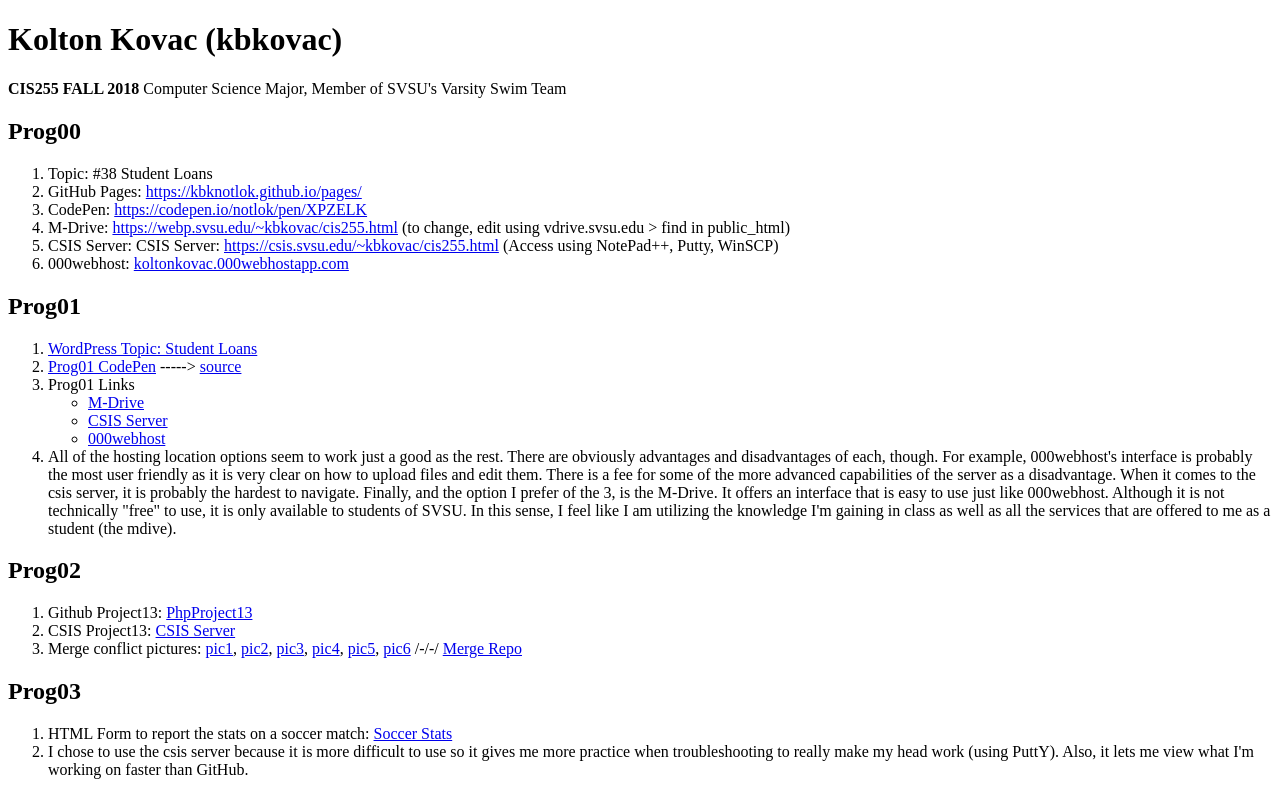
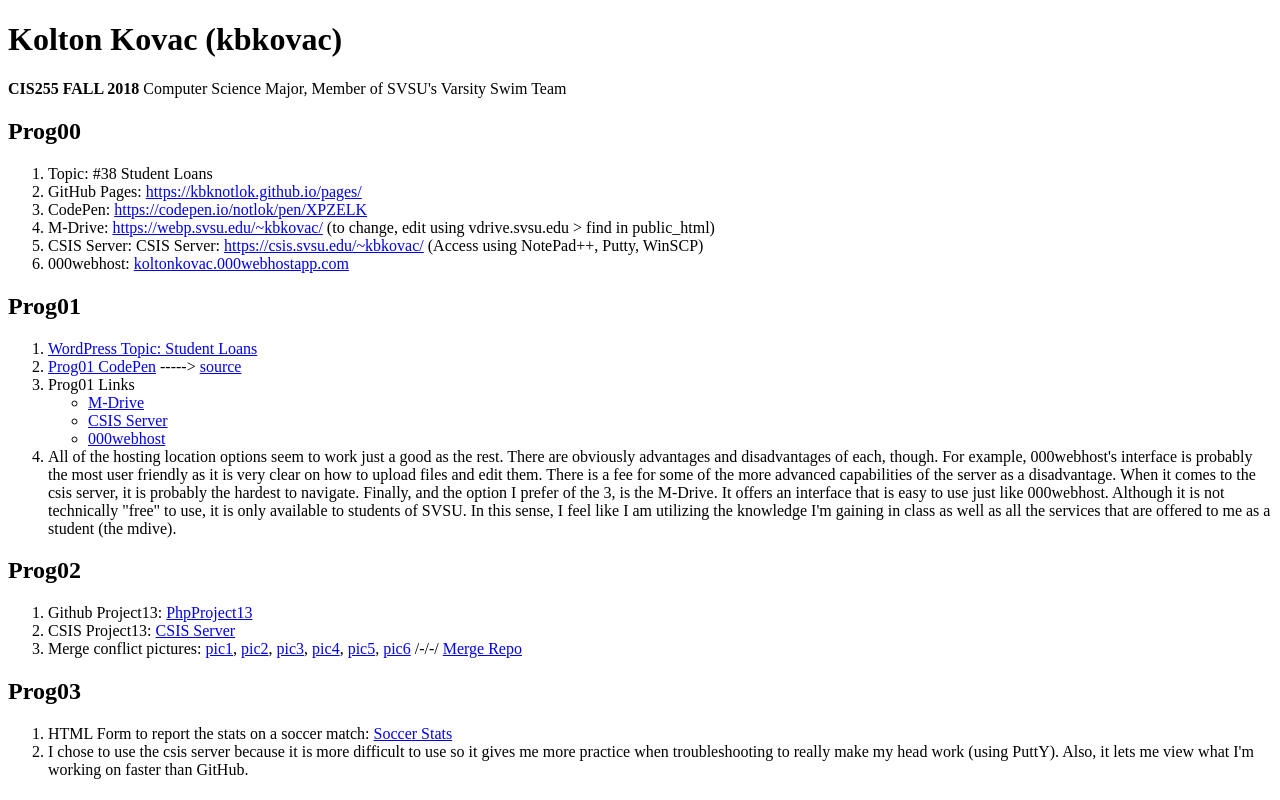
Before and after one commit to kbknotlok/pages, a plain HTML site: page index.html in a window 1280 px wide. Drawn offline with Linux system fonts and the light colour scheme.

Commit message:
Update index.html

```diff
--- a/index.html
+++ b/index.html
@@ -21,9 +21,9 @@
 					</li>
 					<li>CodePen: <a href="https://codepen.io/notlok/pen/XPZELK">https://codepen.io/notlok/pen/XPZELK</a>
 					</li>
-					<li>M-Drive: <a href="https://webp.svsu.edu/~kbkovac/cis255.html">https://webp.svsu.edu/~kbkovac/cis255.html</a>
+					<li>M-Drive: <a href="https://webp.svsu.edu/~kbkovac/">https://webp.svsu.edu/~kbkovac/</a>
 						(to change, edit using vdrive.svsu.edu > find in public_html) </li>
-					<li>CSIS Server: CSIS Server: <a href="https://csis.svsu.edu/~kbkovac/cis255.html">https://csis.svsu.edu/~kbkovac/cis255.html</a>
+					<li>CSIS Server: CSIS Server: <a href="https://csis.svsu.edu/~kbkovac/">https://csis.svsu.edu/~kbkovac/</a>
 						(Access using NotePad++, Putty, WinSCP) </li>
 					<li>000webhost: <a href="https://koltonkovac.000webhostapp.com/">koltonkovac.000webhostapp.com</a>
 					</li>
```
